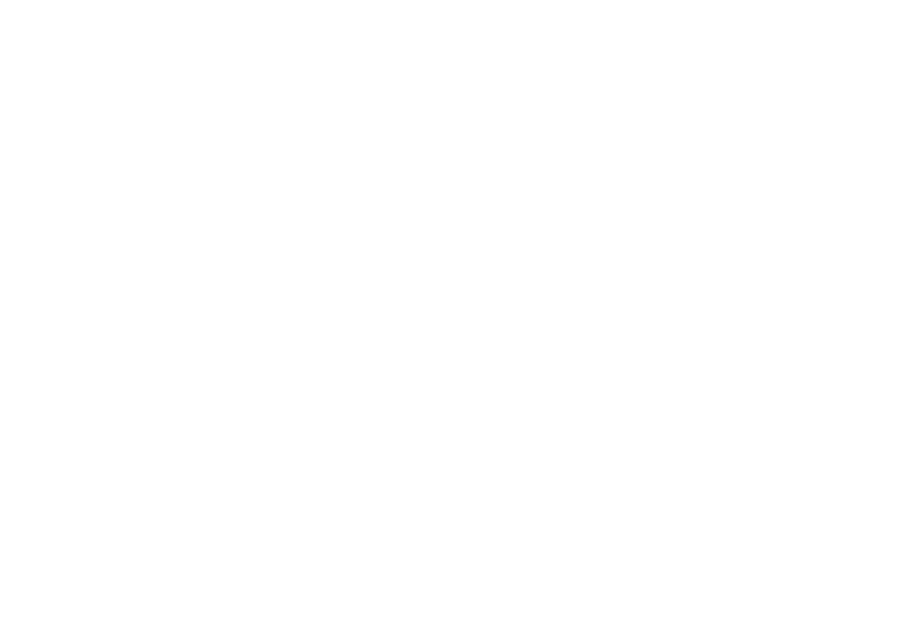
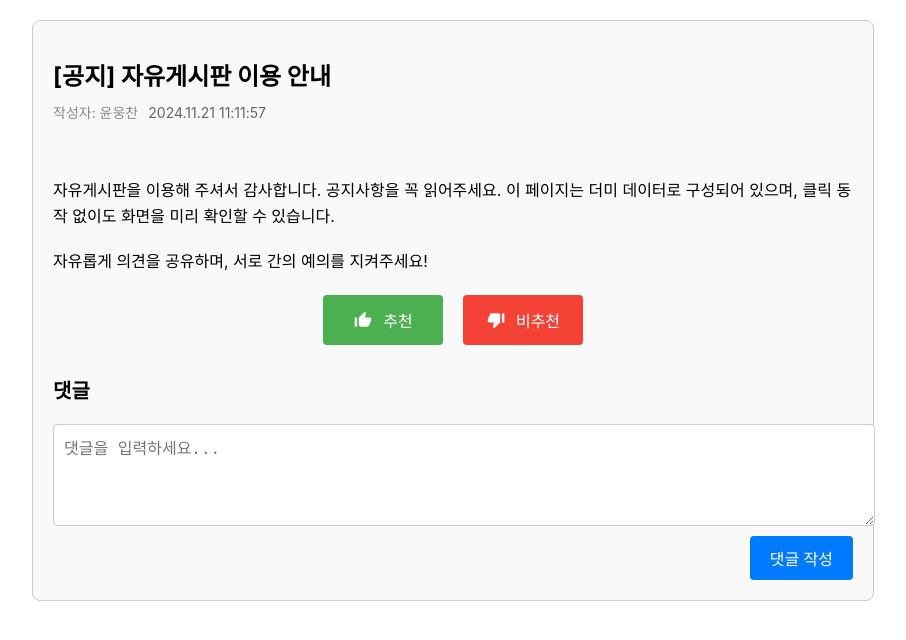
Before and after one commit to TalkingPotato90/pettopia, a React (Create React App) app in the folder frontend/: page /community/postdetail in a window 1280 px wide. Before the commit this address had no page. Shown: the top 640 px of the page, without its empty margins (187-1093 px from the left). Built offline with nearby package versions, Linux system fonts and the light colour scheme.

Commit message:
feat: PostDetail 페이지 구성

```diff
--- a/frontend/package.json
+++ b/frontend/package.json
@@ -11,7 +11,7 @@
     "@testing-library/react": "^13.4.0",
     "@testing-library/user-event": "^13.5.0",
     "react-router-dom": "^6.28.0",
-    "react-scripts": "5.0.1",
+    "react-scripts": "^5.0.1",
     "web-vitals": "^2.1.4"
   },
   "scripts": {
--- a/frontend/src/App.js
+++ b/frontend/src/App.js
@@ -2,6 +2,7 @@
 import { Route, Routes } from 'react-router-dom';
 import FreeBoard from './pages/FreeBoard';
 import MyPageMain from './pages/MyPageMain';
+import PostDetail from './pages/PostDetail';
 
 function App() {
   return (
@@ -9,6 +10,7 @@
       <Routes>
         <Route path="/community/freeboard" element={<FreeBoard />} />
         <Route path="/mypage/main" element={<MyPageMain />} />
+        <Route path="/community/postdetail" element={<PostDetail />} />
       </Routes>
     </div>
   );
--- a/frontend/src/pages/PostDetail.jsx
+++ b/frontend/src/pages/PostDetail.jsx
@@ -0,0 +1,215 @@
+import * as React from 'react';
+import { useState } from 'react';
+import ThumbUpAltIcon from '@mui/icons-material/ThumbUpAlt'; // 엄지 척 아이콘
+import ThumbDownAltIcon from '@mui/icons-material/ThumbDownAlt'; // 엄지 아래 아이콘
+
+function PostDetail() {
+  const [comments, setComments] = useState([]);
+  const [newComment, setNewComment] = useState('');
+
+  const handleAddComment = () => {
+    if (newComment.trim() === '') return;
+    const newCommentData = {
+      id: comments.length + 1,
+      author: '익명',
+      content: newComment,
+      date: new Date().toISOString().slice(0, 16).replace('T', ' '),
+    };
+    setComments([...comments, newCommentData]);
+    setNewComment('');
+  };
+
+  return (
+    <div style={styles.container}>
+      {/* 게시물 상단 정보 */}
+      <h1 style={styles.title}>[공지] 자유게시판 이용 안내</h1>
+      <div style={styles.meta}>
+        <span style={styles.author}>작성자: 윤웅찬</span>
+        <span style={styles.date}>2024.11.21 11:11:57</span>
+      </div>
+      <img
+      />
+      <p style={styles.content}>
+        자유게시판을 이용해 주셔서 감사합니다. 공지사항을 꼭 읽어주세요. 이 페이지는 더미 데이터로 구성되어 있으며, 클릭 동작 없이도 화면을 미리 확인할 수 있습니다.
+      </p>
+      <p style={styles.content}>
+        자유롭게 의견을 공유하며, 서로 간의 예의를 지켜주세요!
+      </p>
+
+      {/* 추천/비추천 버튼 */}
+      <div style={styles.buttonContainer}>
+        <button style={styles.likeButton}>
+          <ThumbUpAltIcon style={styles.icon} />
+          추천
+        </button>
+        <button style={styles.dislikeButton}>
+          <ThumbDownAltIcon style={styles.icon} />
+          비추천
+        </button>
+      </div>
+
+      {/* 댓글 리스트 */}
+      <div style={styles.commentSection}>
+        <h2 style={styles.commentTitle}>댓글</h2>
+        <ul style={styles.commentList}>
+          {comments.map((comment) => (
+            <li key={comment.id} style={styles.commentItem}>
+              <div style={styles.commentMeta}>
+                <span style={styles.commentAuthor}>{comment.author}</span>
+                <span style={styles.commentDate}>{comment.date}</span>
+              </div>
+              <p style={styles.commentContent}>{comment.content}</p>
+            </li>
+          ))}
+        </ul>
+      </div>
+
+      {/* 댓글 작성 */}
+      <div style={styles.commentForm}>
+        <textarea
+          style={styles.textarea}
+          placeholder="댓글을 입력하세요..."
+          value={newComment}
+          onChange={(e) => setNewComment(e.target.value)}
+        ></textarea>
+        <button style={styles.submitButton} onClick={handleAddComment}>
+          댓글 작성
+        </button>
+      </div>
+    </div>
+  );
+}
+
+// 스타일 객체
+const styles = {
+  container: {
+    margin: '20px auto',
+    maxWidth: '800px',
+    padding: '20px',
+    border: '1px solid #ccc',
+    borderRadius: '8px',
+    backgroundColor: '#f9f9f9',
+  },
+  title: {
+    fontSize: '24px',
+    fontWeight: 'bold',
+    marginBottom: '10px',
+  },
+  meta: {
+    fontSize: '14px',
+    color: '#888',
+    marginBottom: '20px',
+  },
+  author: {
+    marginRight: '10px',
+  },
+  date: {
+    color: '#666',
+  },
+  image: {
+    width: '100%',
+    height: 'auto',
+    marginBottom: '20px',
+    borderRadius: '4px',
+  },
+  content: {
+    fontSize: '16px',
+    lineHeight: '1.6',
+    marginBottom: '20px',
+  },
+  buttonContainer: {
+    display: 'flex',
+    justifyContent: 'center',
+    gap: '20px',
+    marginTop: '20px',
+  },
+  likeButton: {
+    display: 'flex',
+    alignItems: 'center',
+    justifyContent: 'center', // 텍스트 정렬
+    gap: '10px',
+    width: '120px', // 버튼 너비 고정
+    height: '50px', // 버튼 높이 고정
+    fontSize: '16px',
+    backgroundColor: '#4CAF50',
+    color: 'white',
+    border: 'none',
+    borderRadius: '4px',
+    cursor: 'pointer',
+  },
+  dislikeButton: {
+    display: 'flex',
+    alignItems: 'center',
+    justifyContent: 'center', // 텍스트 정렬
+    gap: '10px',
+    width: '120px', // 버튼 너비 고정 (추천과 동일)
+    height: '50px', // 버튼 높이 고정 (추천과 동일)
+    fontSize: '16px',
+    backgroundColor: '#f44336',
+    color: 'white',
+    border: 'none',
+    borderRadius: '4px',
+    cursor: 'pointer',
+  },
+  icon: {
+    fontSize: '20px', // 아이콘 크기
+  },
+  commentSection: {
+    marginTop: '30px',
+  },
+  commentTitle: {
+    fontSize: '20px',
+    fontWeight: 'bold',
+    marginBottom: '10px',
+  },
+  commentList: {
+    listStyle: 'none',
+    padding: '0',
+  },
+  commentItem: {
+    padding: '10px',
+    borderBottom: '1px solid #ddd',
+    marginBottom: '10px',
+  },
+  commentMeta: {
+    fontSize: '14px',
+    color: '#888',
+    marginBottom: '5px',
+  },
+  commentAuthor: {
+    marginRight: '10px',
+    fontWeight: 'bold',
+  },
+  commentDate: {
+    color: '#666',
+  },
+  commentContent: {
+    fontSize: '16px',
+  },
+  commentForm: {
+    display: 'flex',
+    flexDirection: 'column',
+    marginTop: '20px',
+  },
+  textarea: {
+    width: '100%',
+    height: '80px',
+    padding: '10px',
+    fontSize: '16px',
+    borderRadius: '4px',
+    border: '1px solid #ccc',
+    marginBottom: '10px',
+  },
+  submitButton: {
+    alignSelf: 'flex-end',
+    padding: '10px 20px',
+    fontSize: '16px',
+    backgroundColor: '#007BFF',
+    color: 'white',
+    border: 'none',
+    borderRadius: '4px',
+    cursor: 'pointer',
+  },
+};
+
+export default PostDetail;
```
Also changed, not shown: 1 other file (tests, documents, lock files or other folders).
